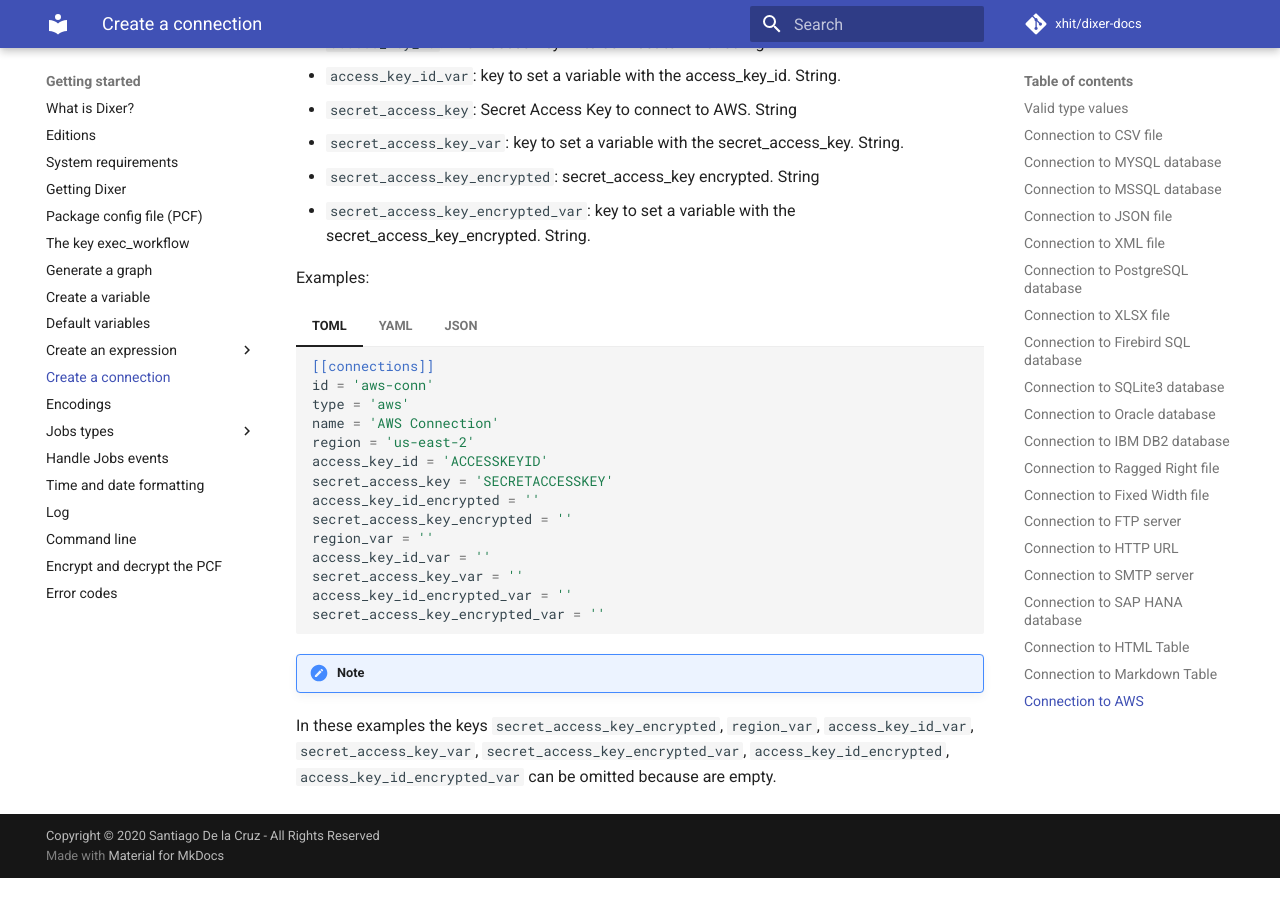
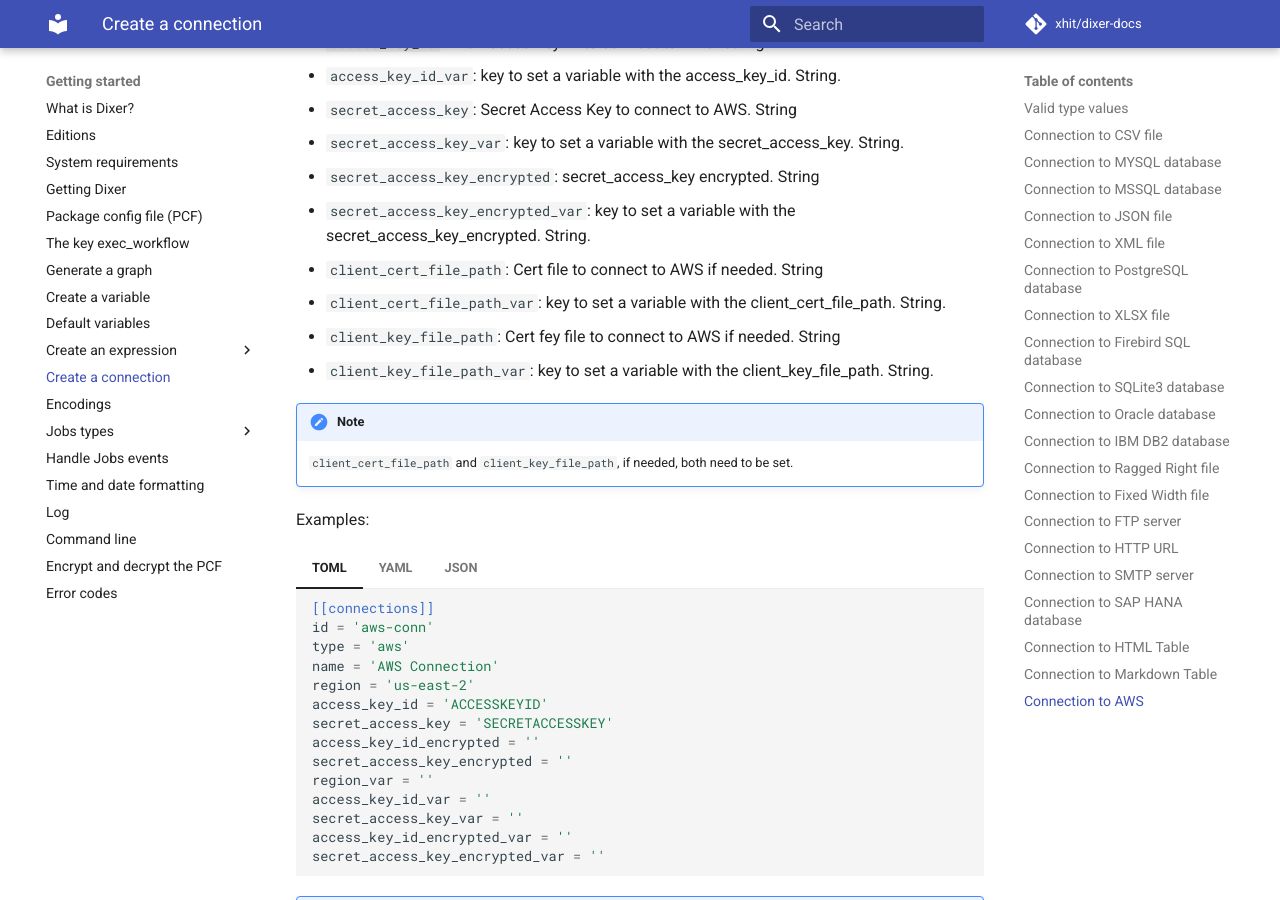
Before and after one commit to Dixer-ETL/dixer-docs, an MkDocs documentation site: the page built from docs/documentation/Create-a-connection.md, in a window 1280 px wide and 900 px high, scrolled down 22627 px. Built offline with MkDocs 1.6.1 and Material for MkDocs 9.7.7, drawn with Linux system fonts in a browser that asks for light colours; comment, search, counter and statistics services are not loaded; before the commit the page ends 23505 px from its top, so only the background shows below that.

Commit message:
Doc connect to AWS with TLS certs

```diff
--- a/docs/documentation/Create-a-connection.md
+++ b/docs/documentation/Create-a-connection.md
@@ -1652,7 +1652,13 @@ Keys:
 - `secret_access_key_var`: key to set a variable with the secret_access_key. String.
 - `secret_access_key_encrypted`: secret_access_key encrypted. String
 - `secret_access_key_encrypted_var`: key to set a variable with the secret_access_key_encrypted. String.
-
+- `client_cert_file_path`: Cert file to connect to AWS if needed. String
+- `client_cert_file_path_var`: key to set a variable with the client_cert_file_path. String.
+- `client_key_file_path`: Cert fey file to connect to AWS if needed. String
+- `client_key_file_path_var`: key to set a variable with the client_key_file_path. String.
+
+!!! note
+    `client_cert_file_path` and `client_key_file_path`, if needed, both need to be set.
 
 Examples:
 
```
Also changed, not shown: docs/Changelog.md (+1 -0 lines).
